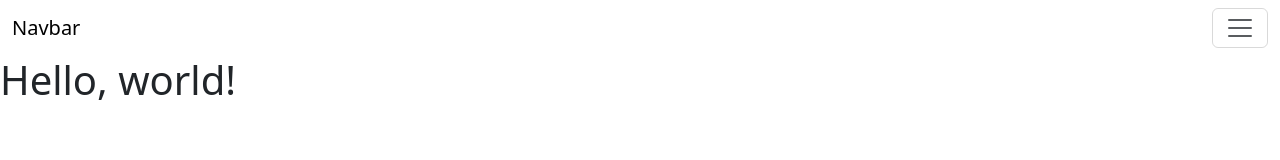
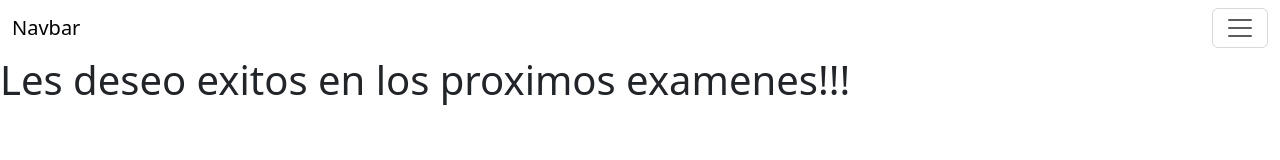
Before and after one commit to rayfexdv/ACM2AV-26-sistemas-empresariales, a plain HTML site: page index.html in a window 1280 px wide. Drawn offline with nearby package versions, Linux system fonts and the light colour scheme.

Commit message:
Mensaje felicitaciones

```diff
--- a/index.html
+++ b/index.html
@@ -36,7 +36,7 @@
         </div>
     </nav>
     <main>
-        <h1>Hello, world!</h1>
+        <h1>Les deseo exitos en los proximos examenes!!!</h1>
     </main>
     <script type="module" src="https://cdn.jsdelivr.net/npm/bootstrap@6.0.0-alpha.1/dist/js/bootstrap.bundle.min.js"
         integrity="sha384-1a/pXj49ZQ1aHEmrJ+gMw1otqoVsYwlEnlD8mIfY2TV03r20Y0CN7uqx1tQogjPL"
```
